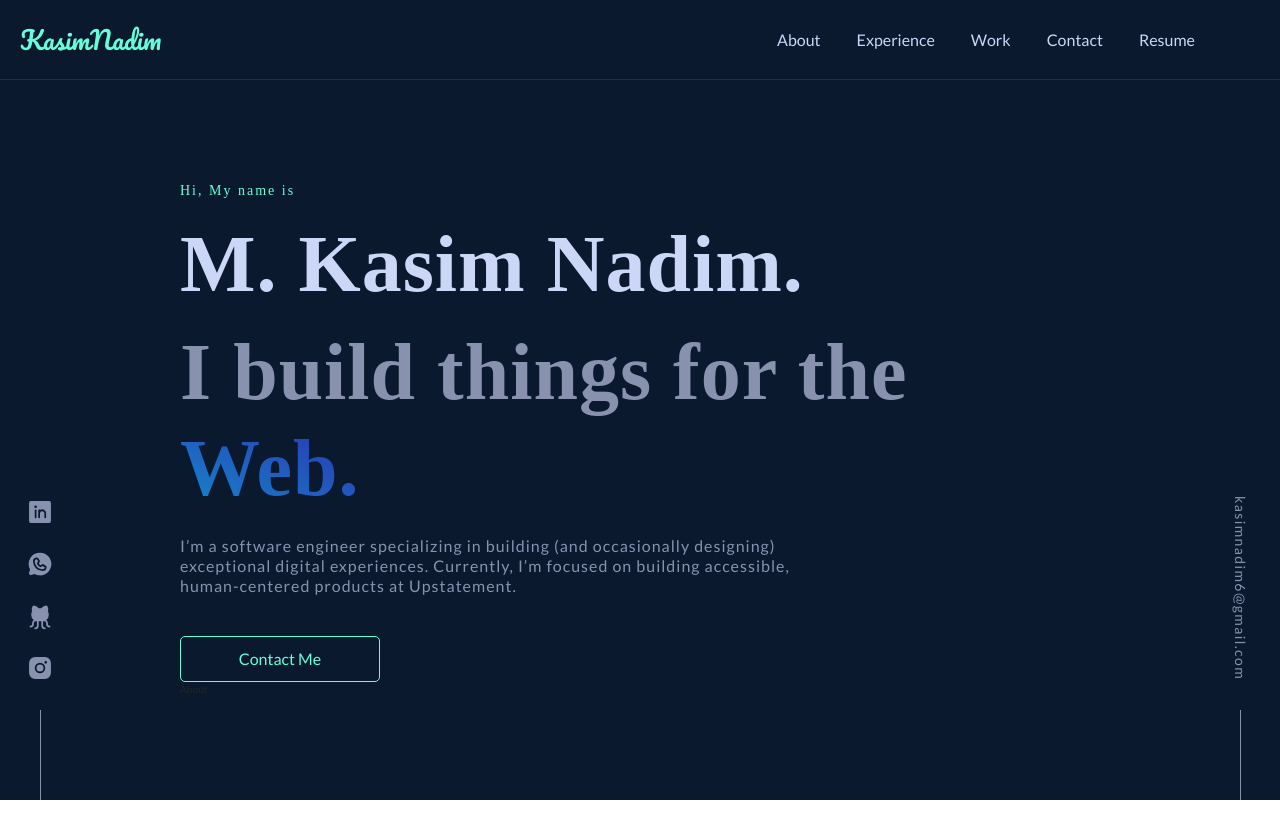
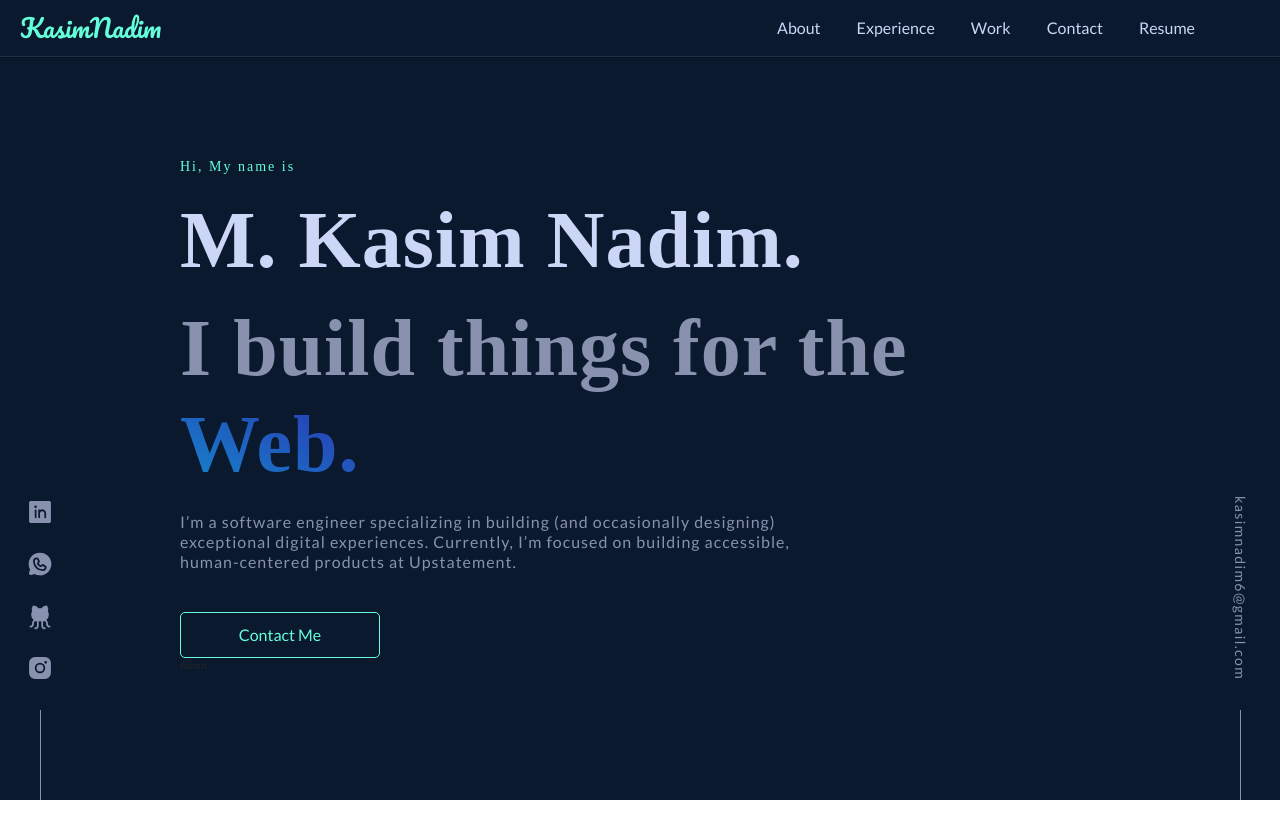
Before and after one commit to kasimnadim6/Portfolio-MKN, a React (Create React App) app: page / in a window 1280 px wide. Shown: the top 838 px of the page. Before the commit the page ends 800 px from the top, so only its background shows below. Built offline with nearby package versions, Linux system fonts and the light colour scheme; a web font is replaced by a local one.

Commit message:
sticky header

```diff
--- a/src/App.module.scss
+++ b/src/App.module.scss
@@ -2,7 +2,9 @@
 .main {
   background-color: $bg-color;
   padding: 10rem 18rem;
-  height: 90vh;
+  margin-top: 7vh;
+  // margin-top: calc(100vh - 93vh);
+  height: 93vh;
   @include media-breakpoint-down(lg) {
     padding: 10rem 10rem;
   }
--- /dev/null
+++ b/src/Components/About/About.module.scss
@@ -0,0 +1,3 @@
+.about {
+  height: 90vh;
+}
--- a/src/Components/About/About.tsx
+++ b/src/Components/About/About.tsx
@@ -1,7 +1,7 @@
 import styles from './About.module.scss';
 
 const About = () => {
-  return <div>About</div>;
+  return <section className={styles.about}>About</section>;
 };
 
 export default About;
--- a/src/Layouts/Header/Header.module.scss
+++ b/src/Layouts/Header/Header.module.scss
@@ -1,13 +1,18 @@
 @import '../../index.scss';
+header {
+  background-color: $bg-color;
+  border-bottom: 1px solid rgba($white-light, 0.1);
+  box-shadow: 1px 1px 1px rgba($black, 0.2);
+  position: fixed;
+  top: 0;
+  width: 100%;
+  z-index: 1000;
   .nav {
-  background-color: $bg-color;
-  min-height: 10vh;
     display: flex;
     align-items: center;
     justify-content: space-between;
     padding: 0 2rem;
-  border-bottom: 1px solid rgba($white-light, 0.1);
-  box-shadow: 1px 1px 1px rgba($black, 0.2);
+    min-height: 7vh;
     .logo {
       font-size: $logo-size;
       color: $primary-color;
@@ -99,3 +104,7 @@
       }
     }
   }
+}
+.hide {
+  display: none;
+}
--- a/src/Layouts/Header/Header.tsx
+++ b/src/Layouts/Header/Header.tsx
@@ -1,11 +1,41 @@
 import { useState } from 'react';
 import styles from './Header.module.scss';
 const Header = () => {
+  let prevScroll = window.scrollY || document.documentElement.scrollTop;
+  let curScroll: number;
+  let direction = '';
+  let prevDirection = '';
+  const [hideHeader, setHideHeader] = useState(false);
   const [navBarIsActive, setNavBarIsActive] = useState(false);
+
   const burgerClickHandler = () => {
     setNavBarIsActive((val) => !val);
   };
+
+  const toggleHeader = () => {
+    if (direction === 'down' && curScroll > 60) {
+      setHideHeader(true);
+      prevDirection = direction;
+    } else if (direction === 'up') {
+      setHideHeader(false);
+      prevDirection = direction;
+    }
+  };
+  const checkScroll = () => {
+    curScroll = window.scrollY || document.documentElement.scrollTop;
+    if (curScroll > prevScroll) {
+      direction = 'down';
+    } else {
+      direction = 'up';
+    }
+    if (direction !== prevDirection) {
+      toggleHeader();
+    }
+    prevScroll = curScroll;
+  };
+  window.addEventListener('scroll', checkScroll);
   return (
+    <header className={`${hideHeader ? styles.hide : ''}`}>
       <nav
         className={`${styles.nav} ${
           navBarIsActive ? styles['nav-bar-active'] : ''
@@ -35,6 +65,7 @@ const Header = () => {
           <span className={styles['line-3']}></span>
         </div>
       </nav>
+    </header>
   );
 };
 
```
Lines whose indentation alone changed are shown as unchanged.
